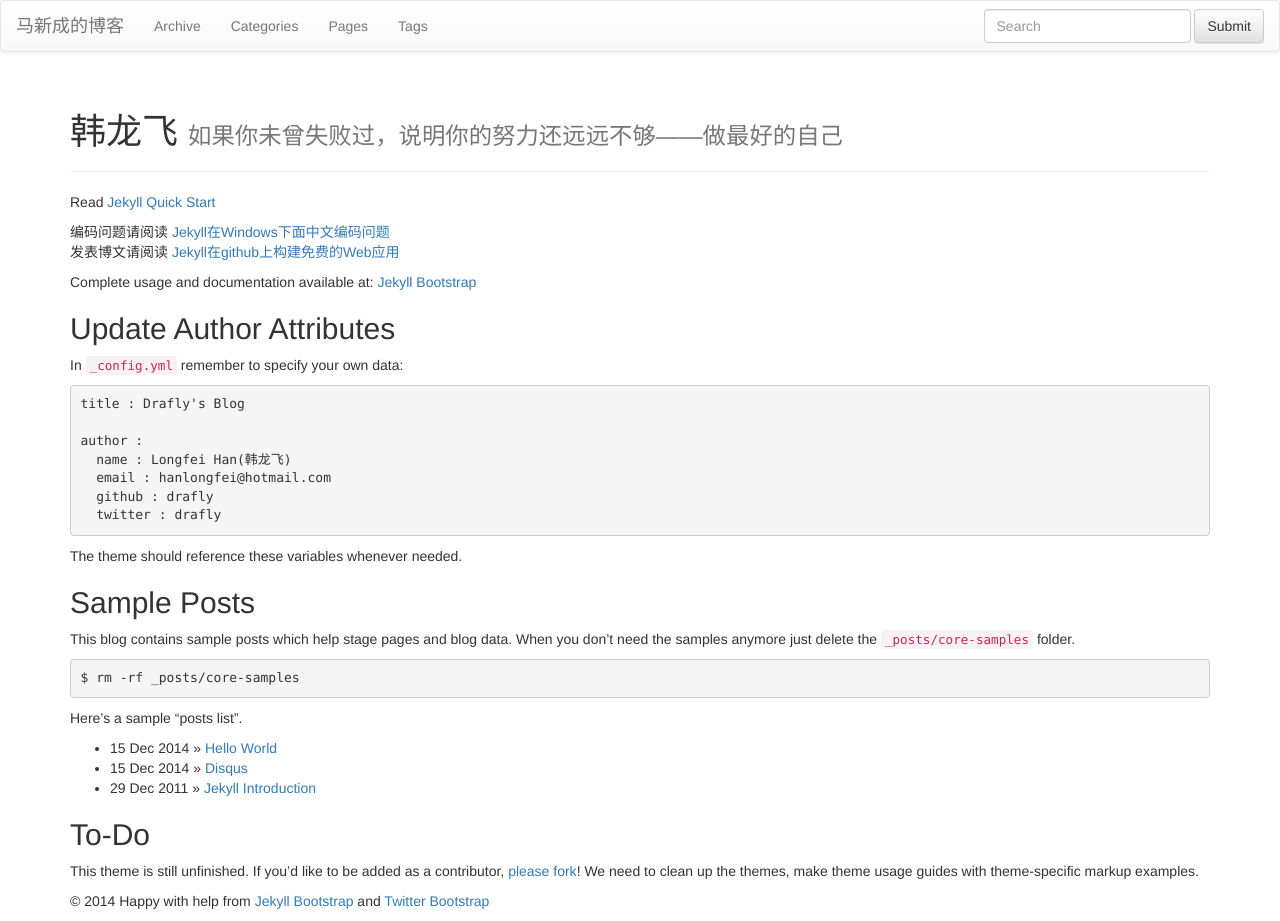
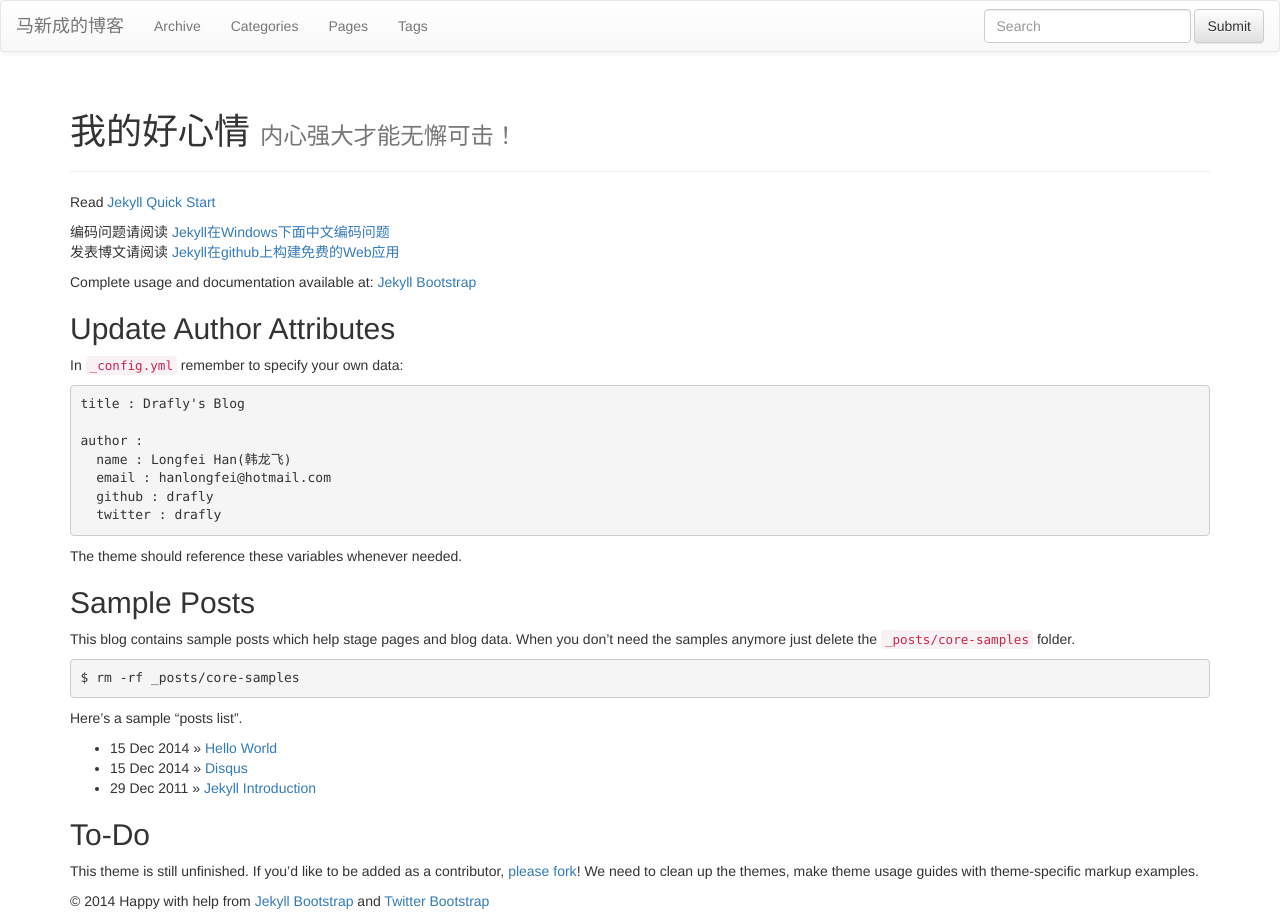
Before and after one commit to leisurely/leisurely.github.io, a Jekyll site: the page built from index.md, in a window 1280 px wide. Built offline with Jekyll 4.4.1, drawn with Linux system fonts in a browser that asks for light colours; nearby versions of some CDN libraries; library files that are not in the unit come from our copies.

Commit message:
标题
修改

```diff
--- a/index.md
+++ b/index.md
@@ -1,7 +1,7 @@
 ---
 layout: page
-title: 韩龙飞
-tagline: 如果你未曾失败过，说明你的努力还远远不够——做最好的自己
+title: 我的好心情
+tagline: 内心强大才能无懈可击！
 ---
 {% include JB/setup %}
 
```
